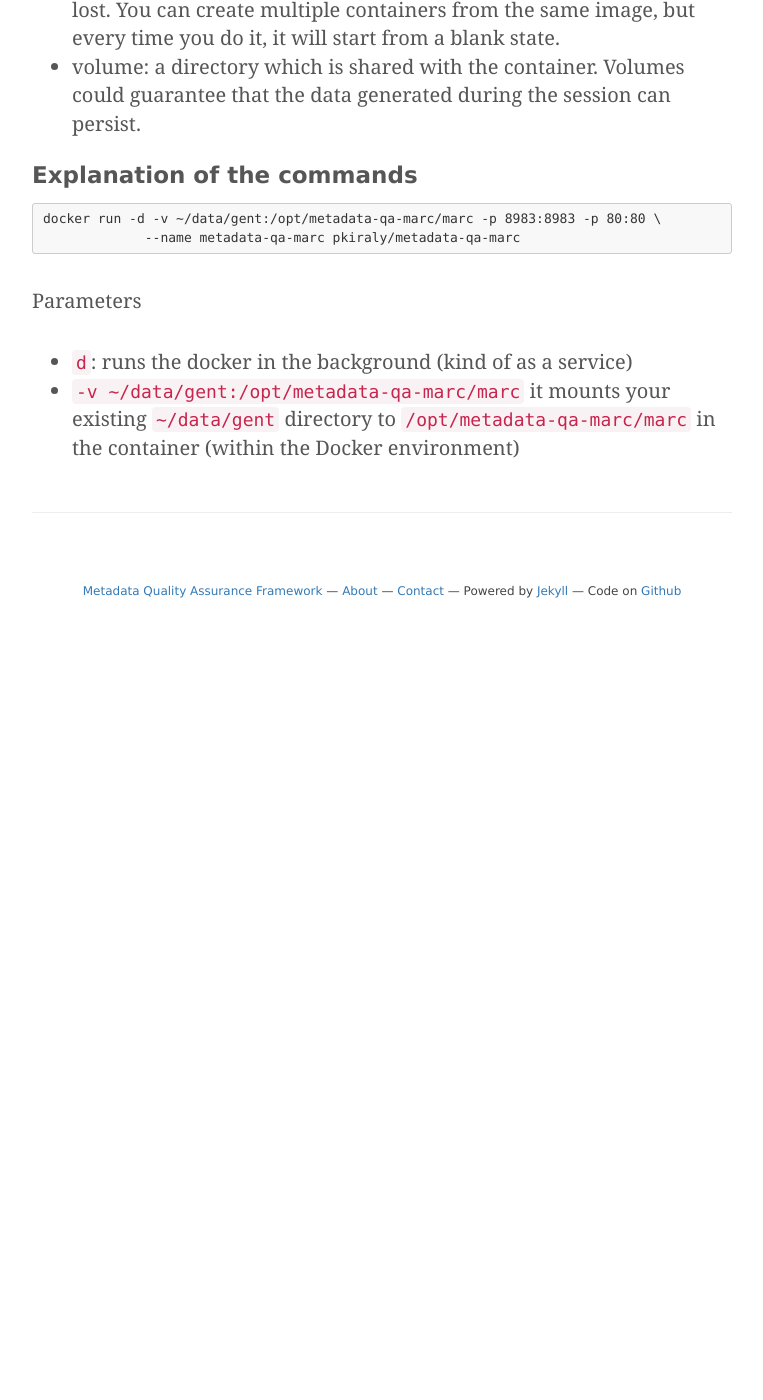
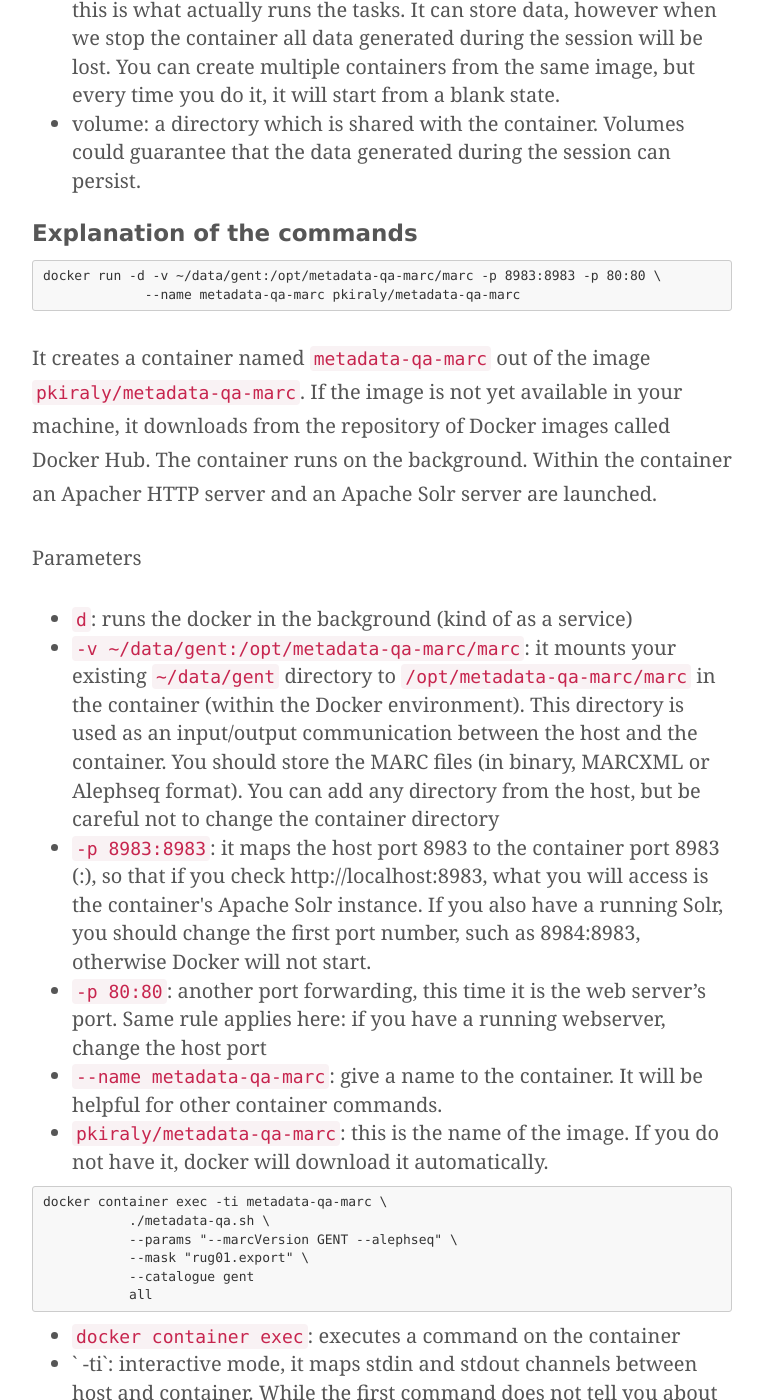
Before and after one commit to pkiraly/pkiraly.github.io, a Jekyll site: the page built from _posts/2020-05-31-running-with-docker.md, in a window 1280 px wide and 1400 px high, scrolled down 1519 px. Shown: the whole window, without its empty margins (258-1021 px from the left). Built offline with Jekyll 4.4.1, drawn with Linux system fonts in a browser that asks for light colours; nearby versions of some CDN libraries; some web fonts are replaced; comment, search, counter and statistics services are not loaded; before the commit the page ends 2149 px from its top, so only the background shows below that; some of the changed text lies outside the part shown.

Commit message:
Update 2020-05-31-running-with-docker.md

````diff
--- a/_posts/2020-05-31-running-with-docker.md
+++ b/_posts/2020-05-31-running-with-docker.md
@@ -38,6 +38,7 @@
 version. The benefit is that you don't have to install all the dependencies which may or may not available for your
 OS, everything is packaged to be ready to use. There are some concepts you have to know before starting.
 
+* host: the machine within wich Docker wuns (your desktop machine, or a server)
 * image: is the environment in a "frozen" state. You can download it, and deleted it after usage.
 * container: the environment which is created from the image, and this is what actually runs the tasks. It can store data,
 however when we stop the container all data generated during the session will be lost. You can create multiple containers from the same image, but every time you do it, it will start from a blank state.
@@ -50,7 +51,38 @@
              --name metadata-qa-marc pkiraly/metadata-qa-marc
 ```
 
+It creates a container named `metadata-qa-marc` out of the image `pkiraly/metadata-qa-marc`. If the image is
+not yet available in your machine, it downloads from the repository of Docker images called Docker Hub. The
+container runs on the background. Within the container an Apacher HTTP server and an Apache Solr server
+are launched.
+
 Parameters
  * `d`: runs the docker in the background (kind of as a service)
- * `-v ~/data/gent:/opt/metadata-qa-marc/marc` it mounts your existing `~/data/gent` directory
- to `/opt/metadata-qa-marc/marc` in the container (within the Docker environment)
+ * `-v ~/data/gent:/opt/metadata-qa-marc/marc`: it mounts your existing `~/data/gent` directory
+ to `/opt/metadata-qa-marc/marc` in the container (within the Docker environment). This directory
+ is used as an input/output communication between the host and the container. You should store the
+ MARC files (in binary, MARCXML or Alephseq format). You can add any directory from the host, but
+ be careful not to change the container directory
+ * `-p 8983:8983`: it maps the host port 8983 to the container port 8983 (<host port>:<container port>),
+ so that if you check http://localhost:8983,
+ what you will access is the container's Apache Solr instance. If you also have a running Solr, you should
+ change the first port number, such as 8984:8983, otherwise Docker will not start.
+ * `-p 80:80`: another port forwarding, this time it is the web server's port. Same rule applies here:
+ if you have a running webserver, change the host port
+ * `--name metadata-qa-marc`: give a name to the container. It will be helpful for other container commands.
+ * `pkiraly/metadata-qa-marc`: this is the name of the image. If you do not have it, docker will download it
+ automatically.
+
+```
+docker container exec -ti metadata-qa-marc \
+           ./metadata-qa.sh \
+           --params "--marcVersion GENT --alephseq" \
+           --mask "rug01.export" \
+           --catalogue gent
+           all
+```
+
+* `docker container exec`: executes a command on the container
+* ` -ti`: interactive mode, it maps stdin and stdout channels between host and container. While the first command
+does not tell you about what's going on behind, it does, the same way as you open a terminal window
+* `metadata-qa-marc`: the name of the container you execute the command
````
